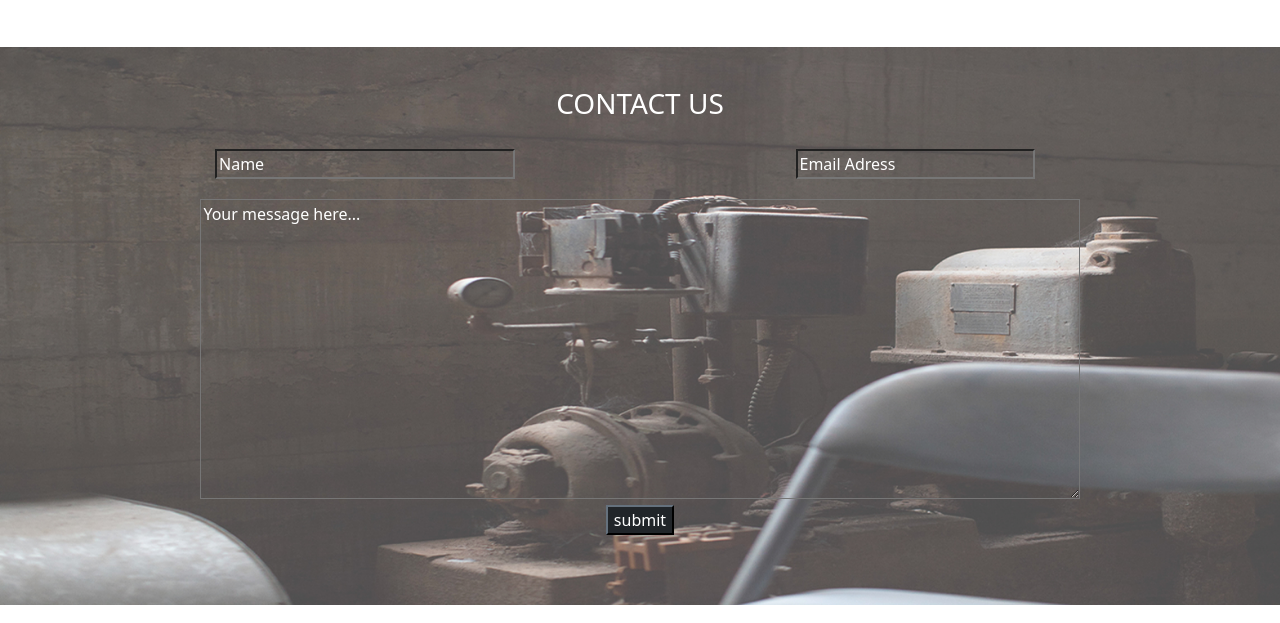
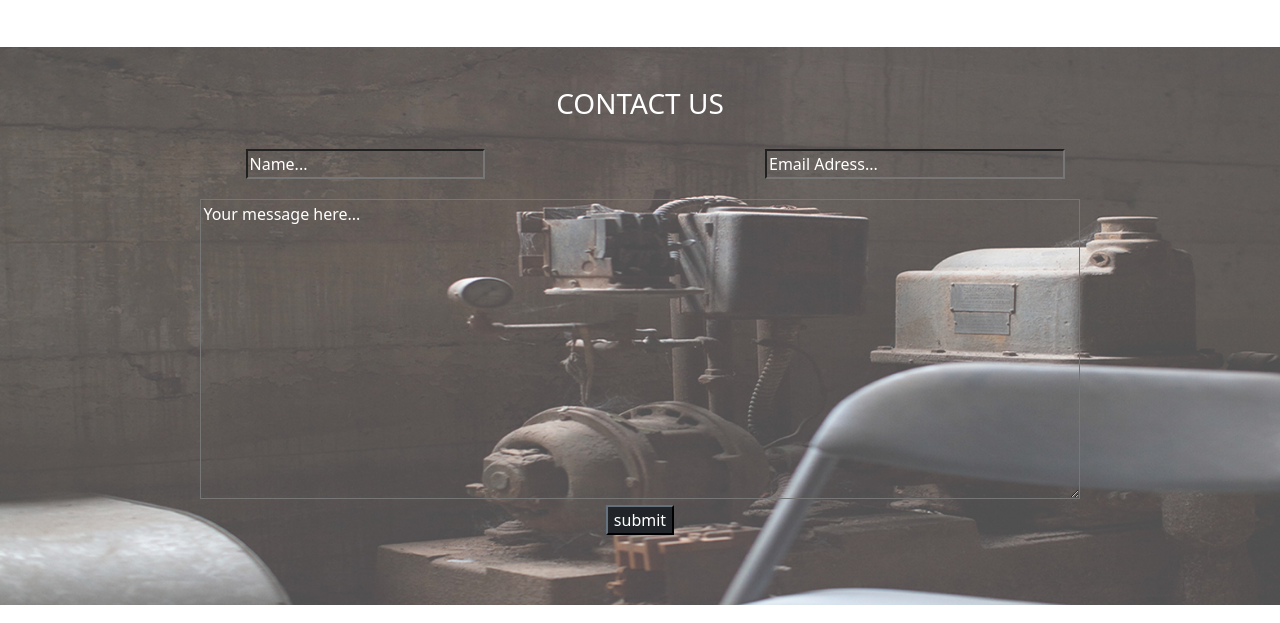
Before and after one commit to b3nzuk3/IP-3-delaniStudios, a plain HTML site: page index.html in a window 1280 px wide. Shown: the part 1965-2588 px from the top of the page. Drawn offline with nearby package versions, Linux system fonts and the light colour scheme.

Commit message:
confirmed and added changes to confirm form functionality

```diff
--- a/index.html
+++ b/index.html
@@ -207,7 +207,6 @@
       <h3>CONTACT US</h3>
     </div>
 
-    <!-- Begin Mailchimp Signup Form -->
     <div id="mc_embed_signup">
       <form action="https://moringaschool.us14.list-manage.com/subscribe/post?u=d671d9e1ea1b6ae294645c458&amp;id=296e5f8743" method="post" id="mc-embedded-subscribe-form" name="mc-embedded-subscribe-form" class="validate" target="_blank" novalidate>
         <div id="mc_embed_signup_scroll">
@@ -216,12 +215,12 @@
             <div class="row">
               <div class="col-lg-6">
                 <div class="mc-field-group">
-                  <input type="email" value="" name="EMAIL" class="required email mail-trans" id="mce-EMAIL" placeholder="Name">
+                  <input type="text" value="" name="FNAME" class="mail-trans" id="mce-FNAME" placeholder="Name...">
                 </div>
               </div>
               <div class="col-lg-6">
                 <div class="mc-field-group">
-                  <input type="text" value="" name="FNAME" class="mail-trans" id="mce-FNAME" placeholder="Email Adress">
+                  <input type="email" value="" name="EMAIL" class="required email mail-trans" id="mce-EMAIL" placeholder="Email Adress...">
                 </div>
               </div>
             </div>
```
